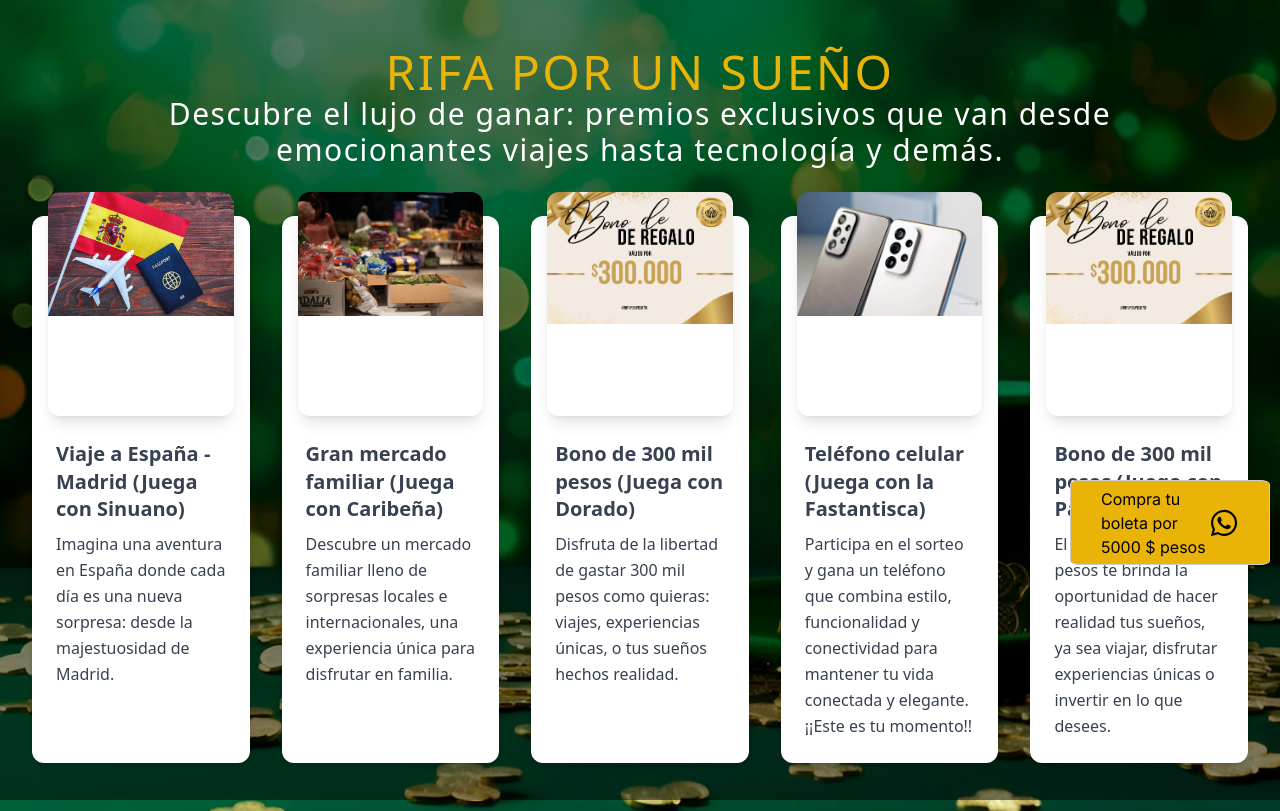
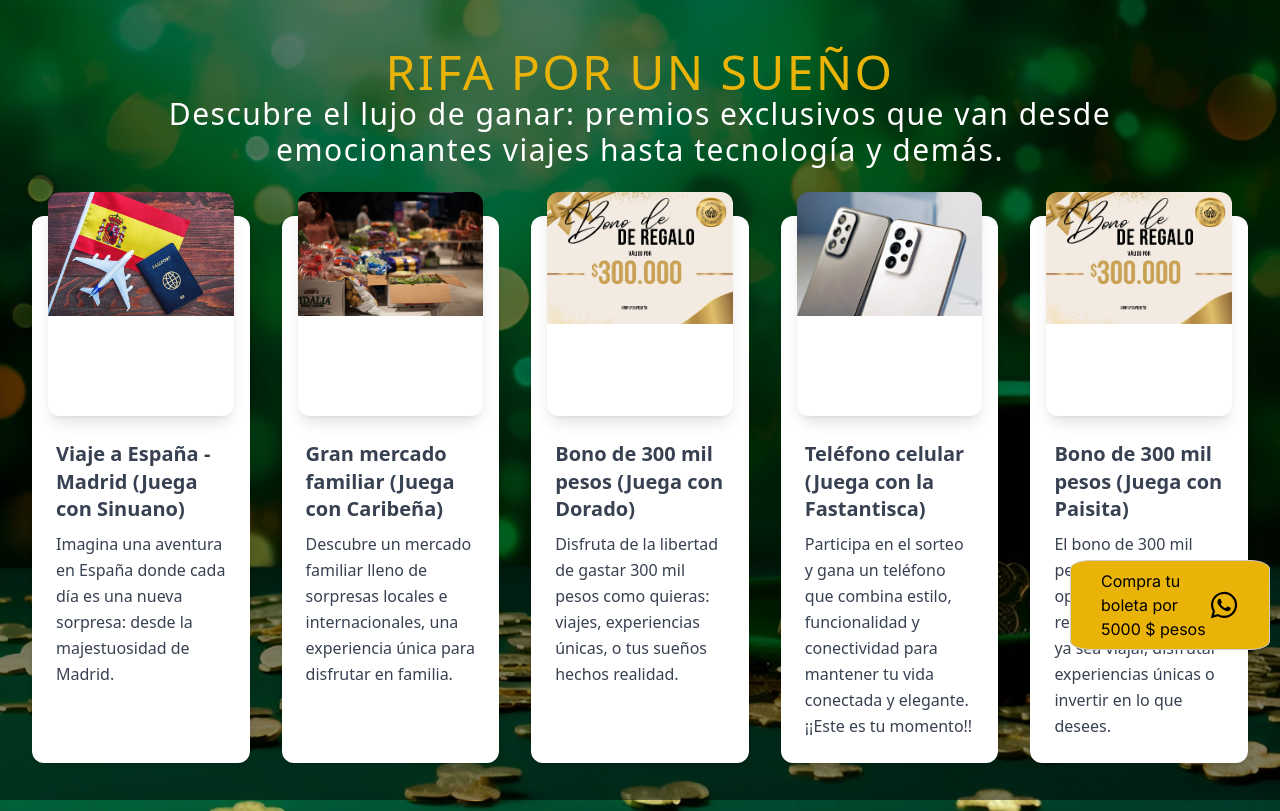
Before and after one commit to Santijanacet/Rifa, a Next.js app: page /premios in a window 1280 px wide. Built offline with nearby package versions, Linux system fonts and the light colour scheme.

Commit message:
actuliazación final

```diff
--- a/app/premios/premios.css
+++ b/app/premios/premios.css
@@ -22,15 +22,15 @@ body::after {
   padding: 5px 30px;
   font-size: 16px;
   border: 1px solid #ccc;
-  border-radius: 5%;
+  border-radius: 10%;
   cursor: pointer;
   background-color: #eab308;
   color: black;
   width: 200px;
-  height: 85px;
+  height: 90px;
   transition: all 0.2s ease-in-out;
   position: fixed;
-  top: 60%;
+  top: 70%;
   right: 10px;
   z-index: 100;
 }
```
